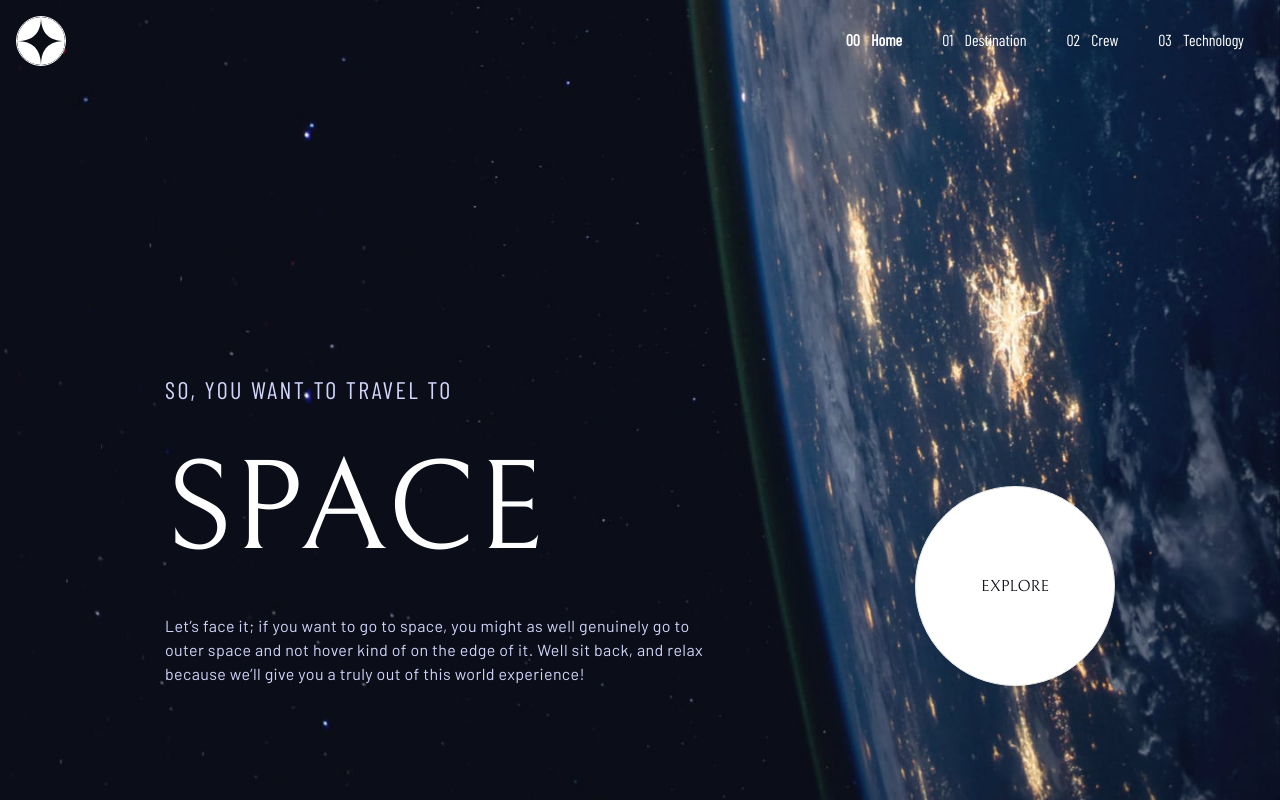
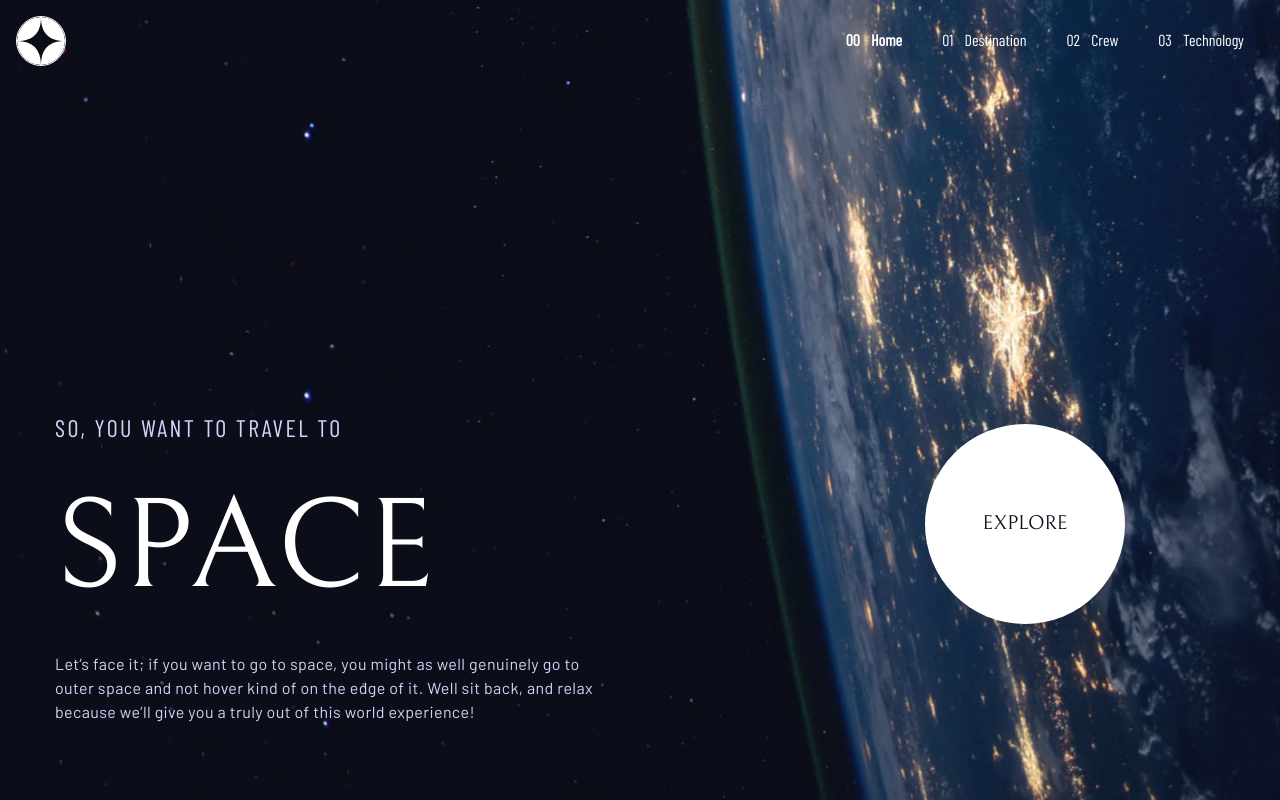
Before and after one commit to kachi-jasperD/space-tourism-website, a React (Vite) app: page / in a window 1280 px wide. Built offline with nearby package versions, Linux system fonts and the light colour scheme.

Commit message:
changes to Explore text

```diff
--- a/src/routes/index.tsx
+++ b/src/routes/index.tsx
@@ -24,7 +24,7 @@ function Index() {
         </p>
       </div>
 
-      <div className="hidden lg:flex justify-center items-end h-full text-white gap-50 mt-[300px]">
+      <div className="hidden lg:flex justify-center items-end h-full text-white  mt-[250px] gap-55">
         <div className="flex flex-col gap-10">
           <p className="text-[var(--primary-color)] font-barlow-condensed tracking-widest text-2xl">
             SO, YOU WANT TO TRAVEL TO
@@ -38,8 +38,16 @@ function Index() {
           </p>
         </div>
 
-        <div>
-          <p className="font-bellefair bg-white text-[var(--primary-explore-color)] border rounded-full w-50 h-50 flex items-center justify-center mt-15">
+        <div
+          className="rounded-full w-100 h-100 flex items-center justify-center
+                border border-transparent bg-transparent
+                [&:has(.explore:hover)]:bg-white/9
+                [&:has(.explore:hover)]:border-white/1  transition duration-300"
+        >
+          <p
+            className="explore text-xl font-bellefair bg-white text-[var(--primary-explore-color)]
+                rounded-full w-50 h-50 flex items-center justify-center hover:text-gray-400"
+          >
             EXPLORE
           </p>
         </div>
```
